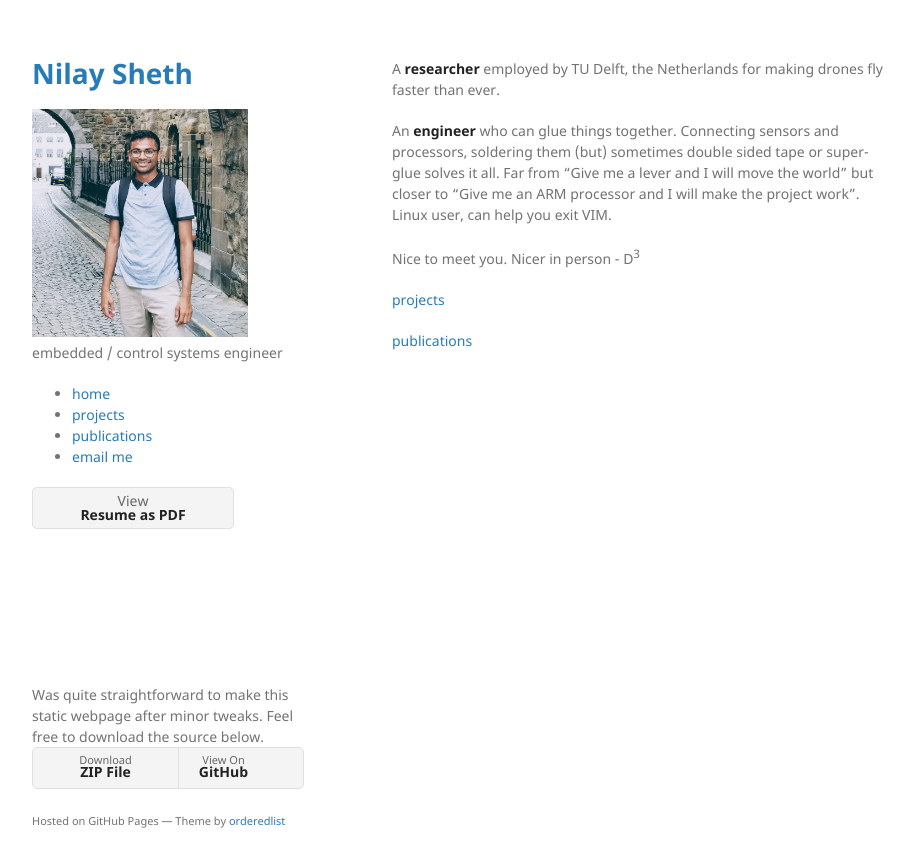
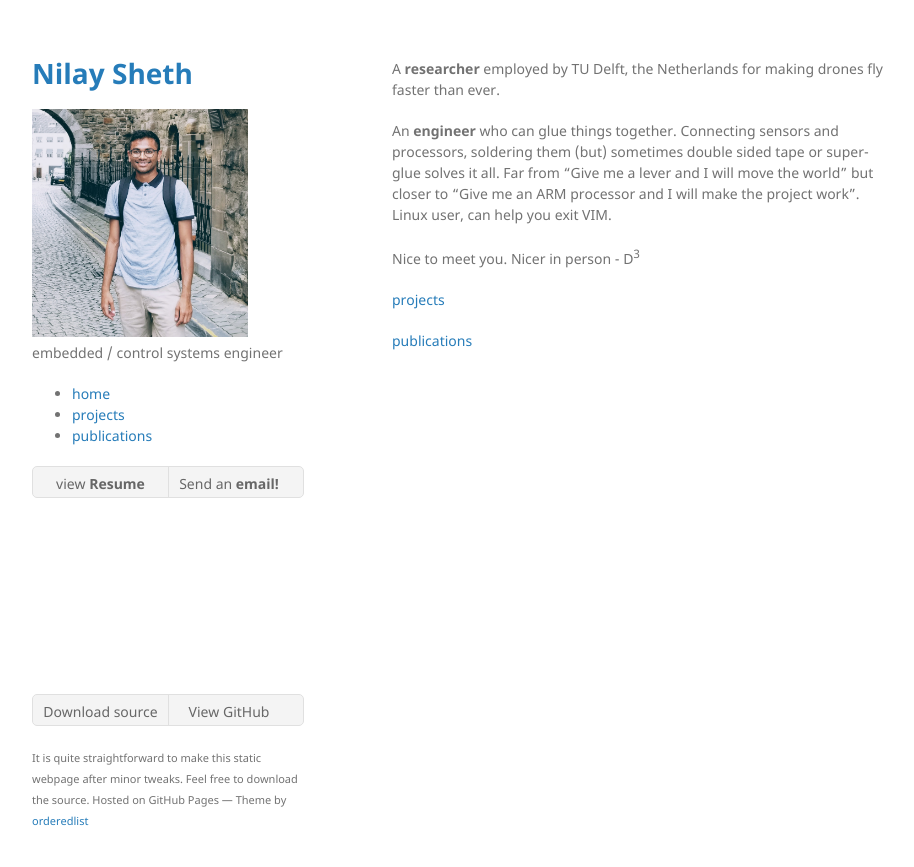
Before and after one commit to nilay994/nilay994.github.io, a Jekyll site: the page built from index.md, in a window 1280 px wide. Shown: the top 867 px of the page, without its empty margins (178-1092 px from the left). Built offline with Jekyll 4.4.1, drawn with Linux system fonts in a browser that asks for light colours.

Commit message:
[css] tweaks

```diff
--- a/_layouts/default.html
+++ b/_layouts/default.html
@@ -26,11 +26,11 @@
           <li><a href="index.html">home</a></li>
           <li><a href="projects.html">projects</a></li>
           <li><a href="publications.html">publications</a></li>
-          <li><a href="mailto:nilay_994@hotmail.com">email me</a></li>
         </ul>
 
-        <ul class="download_resume">
-          <li><a href="img/nilay-resume.pdf" target="_blank">View <strong>Resume as PDF</strong></a></li>
+        <ul class="downloads">
+          <li><a href="img/nilay-resume.pdf" target="_blank">view <strong>Resume</strong></a></li>
+          <li><a href="mailto:nilay_994@hotmail.com" target="_blank">Send an <strong>email!</strong></a></li>
         </ul>
 
         <!-- <div style="padding:1em 0;"> Local time in the Netherlands <iframe src="https://www.zeitverschiebung.net/clock-widget-iframe-v2?language=en&size=small&timezone=Europe%2FAmsterdam&show=hour_minute" width="100%" height="90" frameborder="0" seamless></iframe> </div> -->
@@ -42,17 +42,17 @@
 
       </section>
       <footer>
-        Was quite straightforward to make this static webpage after minor tweaks. Feel free to download the source below.
+
         {% if site.show_downloads %}
         <ul class="downloads">
-          <li><a href="{{ site.github.zip_url }}">Download <strong>ZIP File</strong></a></li>
-          <li><a href="{{ site.github.repository_url }}">View On <strong>GitHub</strong></a></li>
+          <li><a href="{{ site.github.zip_url }}">Download source</a></li>
+          <li><a href="{{ site.github.repository_url }}">View GitHub</a></li>
         </ul>
         {% endif %}
         {% if site.github.is_project_page %}
         <p>This project is maintained by <a href="{{ site.github.owner_url }}">{{ site.github.owner_name }}</a></p>
         {% endif %}
-        <p><small>Hosted on GitHub Pages &mdash; Theme by <a href="https://github.com/orderedlist">orderedlist</a></small></p>
+        <p><small>It is quite straightforward to make this static webpage after minor tweaks. Feel free to download the source. Hosted on GitHub Pages &mdash; Theme by <a href="https://github.com/orderedlist">orderedlist</a></small></p>
       </footer>
     </div>
     <script src="{{ "/assets/js/scale.fix.js" | relative_url }}"></script>
--- a/_layouts/pages.html
+++ b/_layouts/pages.html
@@ -12,11 +12,11 @@
           <li><a href="index.html">home</a></li>
           <li><a href="projects.html">projects</a></li>
           <li><a href="publications.html">publications</a></li>
-          <li><a href="mailto:nilay_994@hotmail.com">email me</a></li>
         </ul>
 
-        <ul class="download_resume">
-          <li><a href="img/nilay-resume.pdf" target="_blank">View <strong>Resume as PDF</strong></a></li>
+        <ul class="downloads">
+          <li><a href="img/nilay-resume.pdf" target="_blank">view <strong>Resume</strong></a></li>
+          <li><a href="mailto:nilay_994@hotmail.com" target="_blank">Send an <strong>email!</strong></a></li>
         </ul>
 
       </header>
--- a/_sass/jekyll-theme-minimal.scss
+++ b/_sass/jekyll-theme-minimal.scss
@@ -113,7 +113,7 @@ header {
 
 ul.downloads {
   list-style:none;
-  height:40px;
+  height:30px;
   padding:0;
   background: #f4f4f4;
   border-radius:5px;
@@ -122,10 +122,10 @@ ul.downloads {
 }
 
 .downloads li {
-  width:145px;
+  width:135px;
   float:left;
   border-right:1px solid #e0e0e0;
-  height:40px;
+  height:30px;
 }
 
 .downloads li:first-child a {
@@ -138,12 +138,12 @@ ul.downloads {
 
 .downloads a {
   line-height:1;
-  font-size:11px;
+  font-size:14px;
   color:#676767;
   display:block;
   text-align:center;
-  padding-top:6px;
-  height:34px;
+  padding-top:10px;
+  height:30px;
 }
 
 .downloads a:hover, .downloads a:focus {
@@ -155,20 +155,9 @@ ul.downloads {
   background-color:#f0f0f0;
 }
 
-strong {
-  color:#222;
-  font-weight:700;
-}
-
 .downloads li + li {
   border-right:none;
-  width:89px;
-}
-
-.downloads a strong {
-  font-size:14px;
-  display:block;
-  color:#222;
+  width:120px;
 }
 
 section {
@@ -258,8 +247,8 @@ footer {
     width:99%;
   }
 
-  .downloads li, .downloads li + li {
-    width:33%;
+  .downloads li, .downloads li {
+    width:50%;
   }
 }
 
@@ -270,63 +259,3 @@ footer {
     color:#444;
   }
 }
-
-ul.download_resume {
-  list-style:none;
-  height:40px;
-  padding:0;
-  background: #f4f4f4;
-  border-radius:5px;
-  border:1px solid #e0e0e0;
-  width:200px;
-}
-
-.download_resume li {
-  width: 140px;
-  float:left;
-  border-right:1px solid #e0e0e0;
-  height:40px;
-}
-
-.download_resume li:first-child a {
-  border-radius:5px 0 0 5px;
-}
-
-.download_resume li:last-child a {
-  border-radius:0 5px 5px 0;
-}
-
-.download_resume a {
-  line-height:1;
-  font-size:14px;
-  color:#676767;
-  display:block;
-  text-align:center;
-  padding-top:6px;
-  height:34px;
-}
-
-.download_resume a:hover, .download_resume a:focus {
-  color:#675C5C;
-  font-weight:bold;
-}
-
-.download_resume ul a:active {
-  background-color:#f0f0f0;
-}
-
-strong {
-  color:#222;
-  font-weight:900;
-}
-
-.download_resume li {
-  border-right:none;
-  width:200px;
-}
-
-.download_resume a strong {
-  font-size:14px;
-  display:block;
-  color:#222;
-}
```
